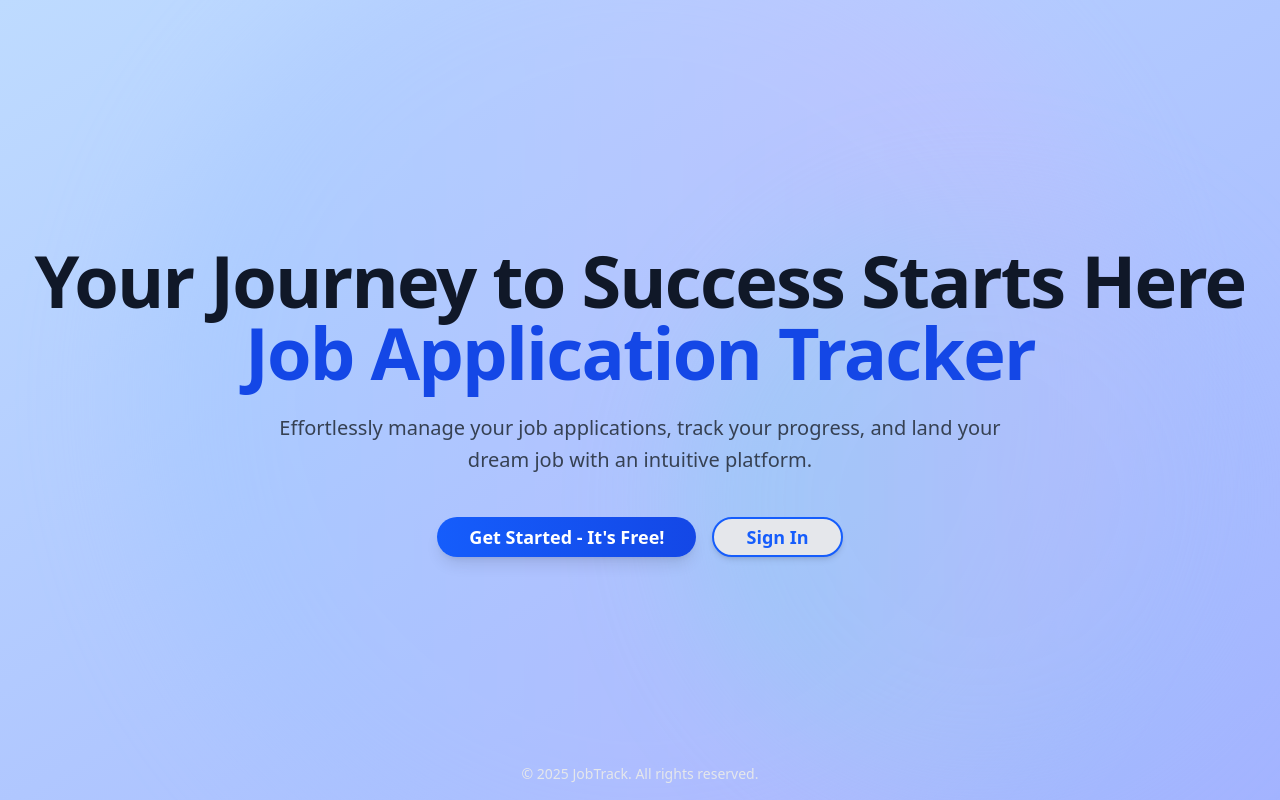
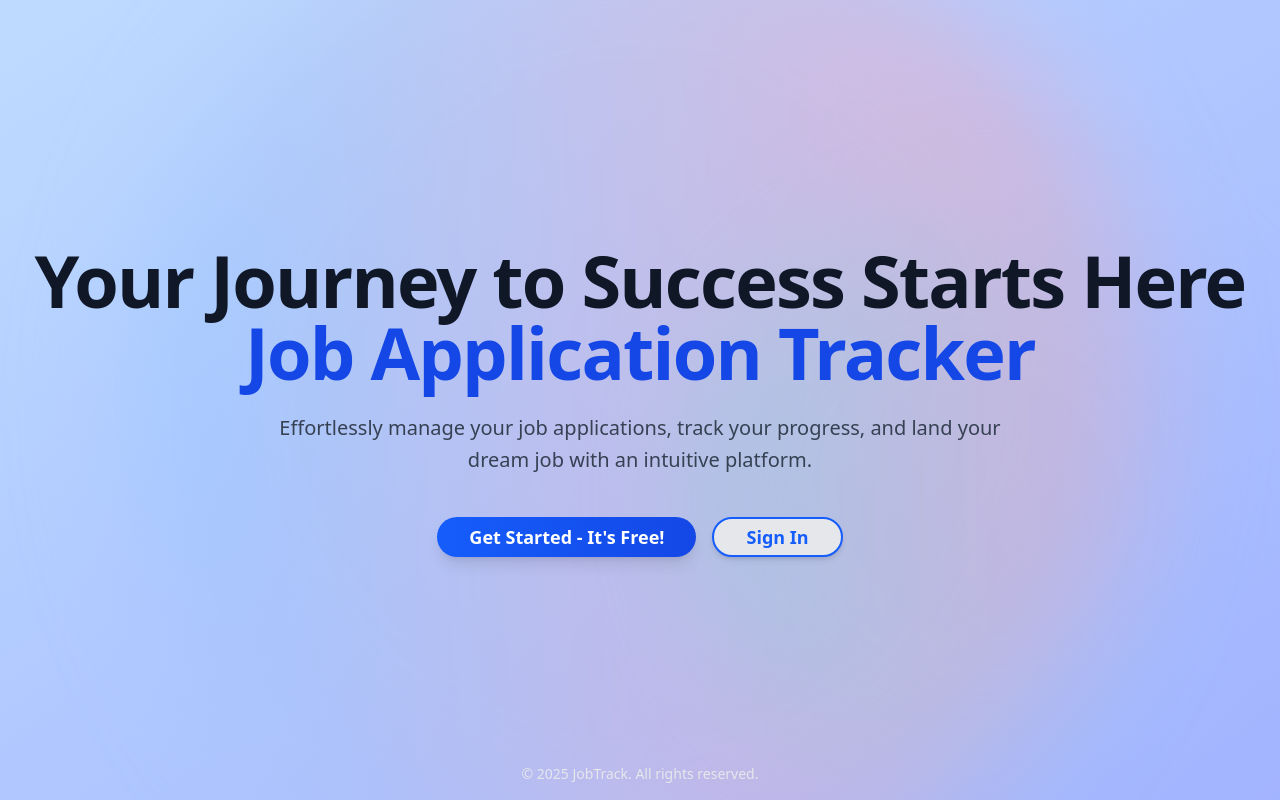
Before and after one commit to fredi1574/jobTrack, a Next.js app: page / in a window 1280 px wide. Built offline with nearby package versions, Linux system fonts and the light colour scheme; no server answers.

Commit message:
Changed the colors of the landing page

```diff
--- a/src/components/LandingPage.tsx
+++ b/src/components/LandingPage.tsx
@@ -6,7 +6,7 @@ export default function LandingPage() {
     <section className="relative flex min-h-screen items-center justify-center overflow-hidden bg-gradient-to-br from-blue-200 to-indigo-300 px-4 py-16 sm:px-6 lg:px-8 dark:from-gray-900 dark:to-gray-950">
       {/* Background elements for wow effect */}
       <div className="absolute inset-0 z-0">
-        <div className="absolute top-1/2 left-1/2 h-[1000px] w-[1000px] -translate-x-1/2 -translate-y-1/2 rounded-full bg-gradient-to-r from-blue-300 to-purple-300 opacity-30 blur-3xl dark:from-blue-900 dark:to-purple-900"></div>
+        <div className="absolute top-1/2 left-1/2 h-[1000px] w-[1000px] -translate-x-1/2 -translate-y-1/2 rounded-full bg-gradient-to-r from-blue-300 to-rose-300 opacity-50 blur-3xl dark:from-blue-900 dark:to-purple-900"></div>
         <div className="absolute right-0 bottom-0 h-[600px] w-[600px] rounded-full bg-gradient-to-r from-teal-300 to-indigo-300 opacity-20 blur-3xl dark:from-teal-900 dark:to-indigo-900"></div>
       </div>
 
```
